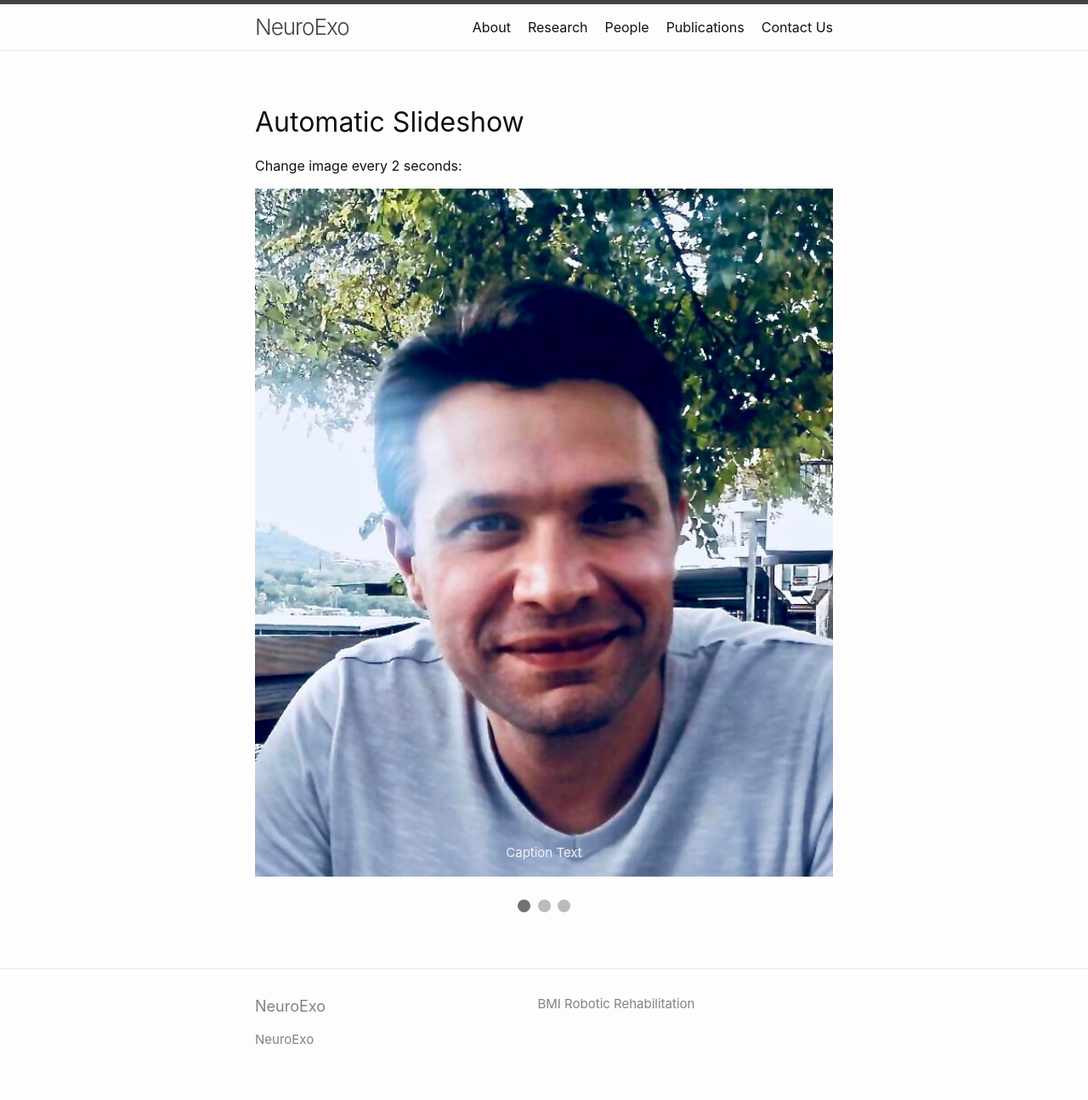
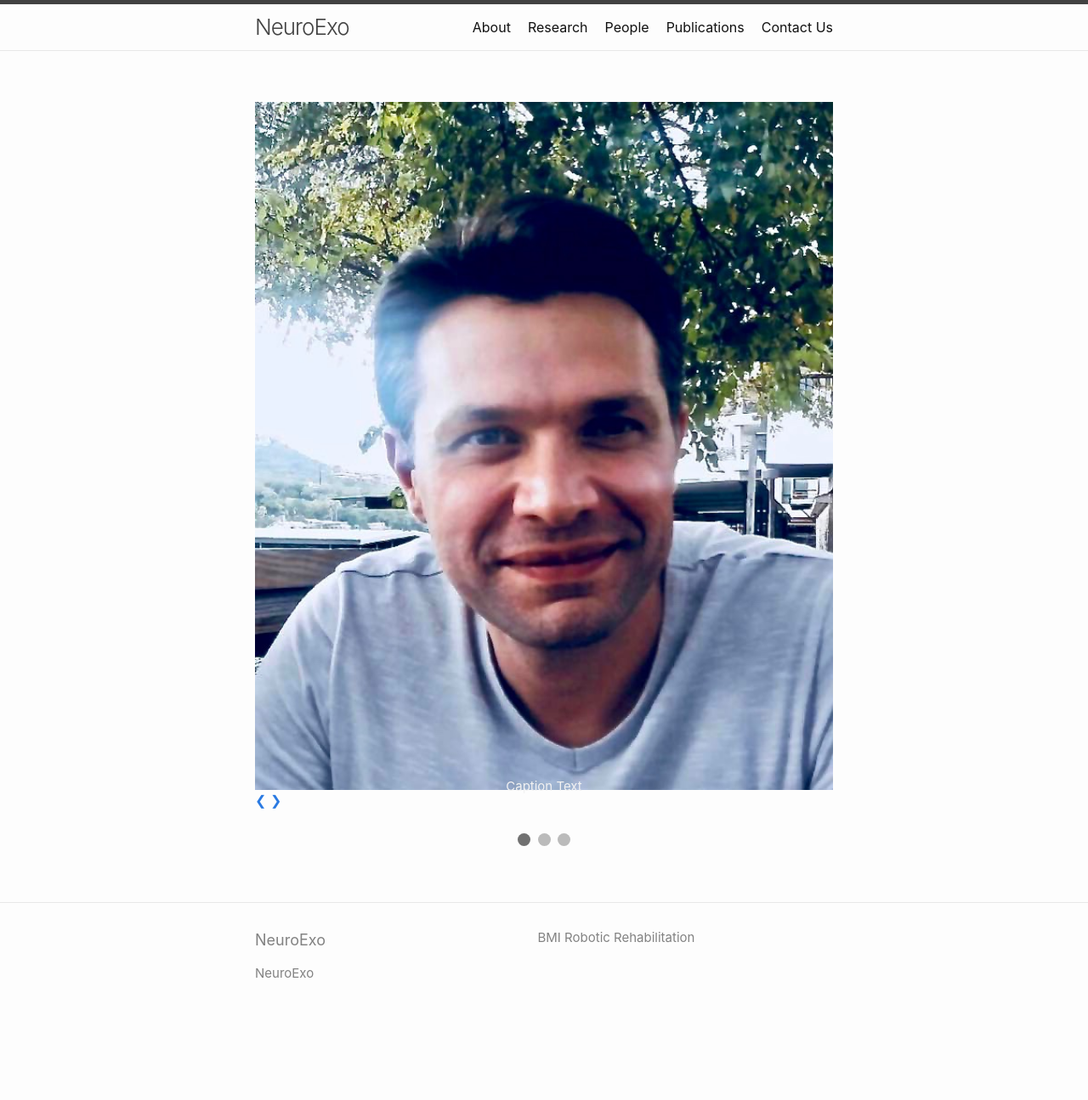
Before and after one commit to arcraik/neuroexo-website, a Jekyll site: the page built from carousel.md, in a window 1280 px wide. Shown: the whole page at 85% size. Built offline with Jekyll 4.4.1, drawn with Linux system fonts in a browser that asks for light colours; our own code applies the rules of GitHub Pages for plain Markdown files; after the commit the page ends 1217 px from its top, so only the background shows below that.

Commit message:
Update carousel.md

```diff
--- a/carousel.md
+++ b/carousel.md
@@ -55,10 +55,6 @@ img {vertical-align: middle;}
 </style>
 </head>
 <body>
-
-<h2>Automatic Slideshow</h2>
-<p>Change image every 2 seconds:</p>
-
 <div class="slideshow-container">
 
 <div class="mySlides fade">
@@ -75,17 +71,20 @@ img {vertical-align: middle;}
 
 <div class="mySlides fade">
   <div class="numbertext">3 / 3</div>
-  <img src="/photos/JContreras-Vidal.jpg" style="width:100%">
+  <img src="JoseContreras-Vidal.jpg" style="width:100%">
   <div class="text">Caption Three</div>
 </div>
+
+<a class="prev" onclick="plusSlides(-1)">&#10094;</a>
+<a class="next" onclick="plusSlides(1)">&#10095;</a>
 
 </div>
 <br>
 
 <div style="text-align:center">
-  <span class="dot"></span>
-  <span class="dot"></span>
-  <span class="dot"></span>
+  <span class="dot" onclick="currentSlide(1)"></span>
+  <span class="dot" onclick="currentSlide(2)"></span>
+  <span class="dot" onclick="currentSlide(3)"></span>
 </div>
 
 <script src="/javascript/carousel.js"></script>
```
